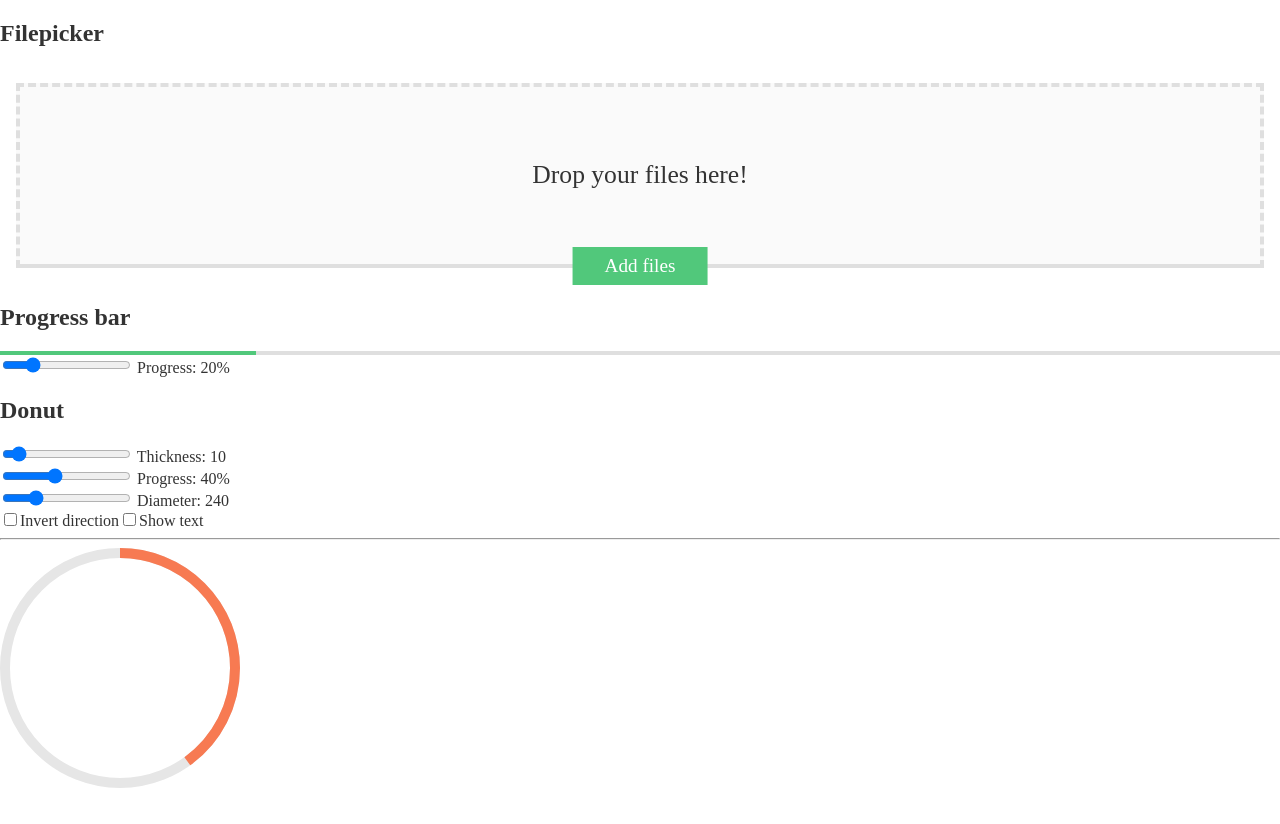
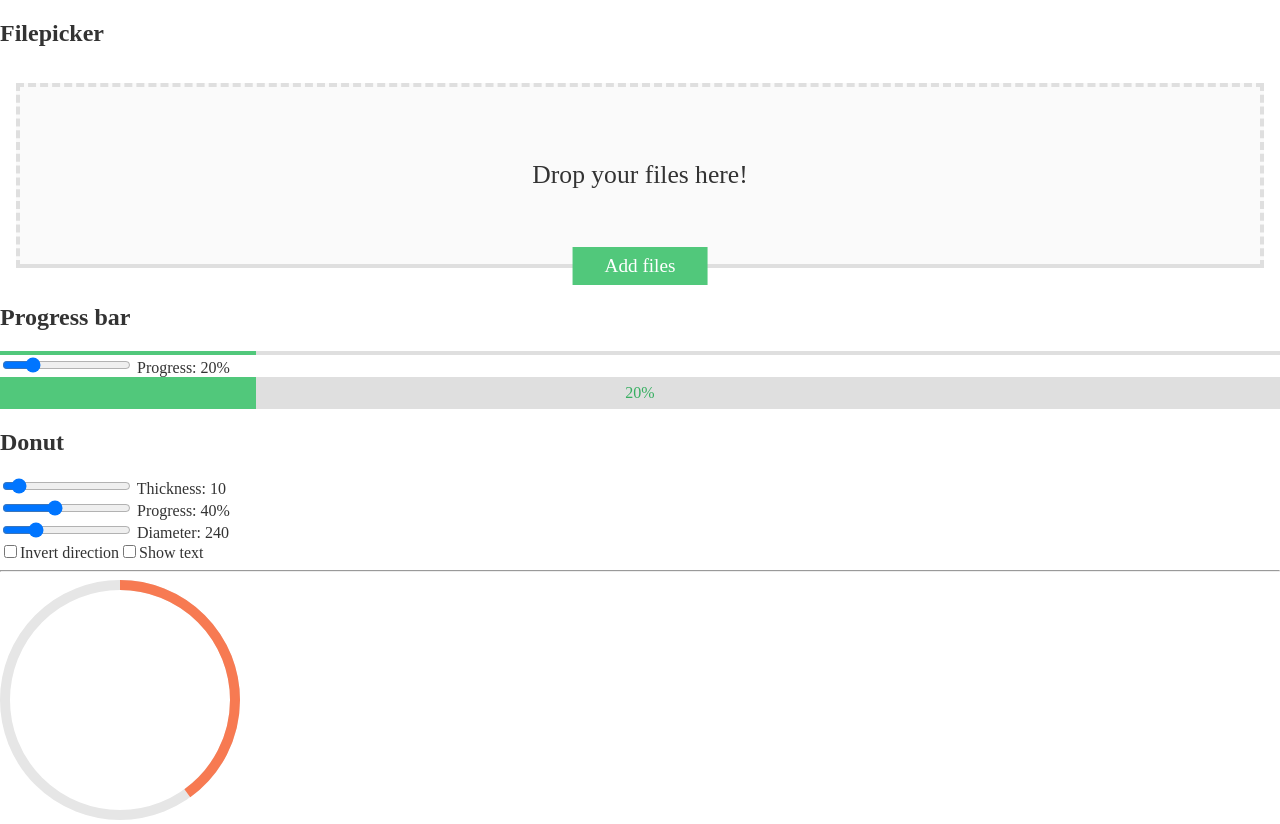
Before and after one commit to elgervb/ngx-components, an Angular app: page / in a window 1280 px wide. Before the commit the page ends 800 px from the top, so only its background shows below. Built offline with nearby package versions, Linux system fonts and the light colour scheme.

Commit message:
Progressbar: customize with inputs

```diff
--- a/src/app/app.component.html
+++ b/src/app/app.component.html
@@ -10,8 +10,8 @@
   <h2>Progress bar</h2>
 
   <evb-progressbar [progress]="progressbar.progress"></evb-progressbar>
-
   <input type="range" min="0" max="100" [(ngModel)]="progressbar.progress"> Progress: {{progressbar.progress}}%<br>
+  <evb-progressbar [progress]="progressbar.progress" [height]="32" [showText]="true"></evb-progressbar>
 </section>
 
 <section>
--- a/src/app/progressbar/progressbar.component.scss
+++ b/src/app/progressbar/progressbar.component.scss
@@ -1,10 +1,30 @@
 $progressbar-background: #dfdfdf !default;
 $progressbar-foreground: #51C87B !default;
 $progressbar-height: .25rem !default;
+$progressbar-width: 100% !default;
+$progressbar-color: darken($progressbar-foreground, 10%) !default;
+$progressbar-color-gt-50: lighten($progressbar-background, 10%) !default;
 
 .progressbar {
   background-color: $progressbar-background;
+  color: $progressbar-color;
   height: $progressbar-height;
+  position: relative;
+  width: $progressbar-width;
+
+  &.progress--with-text::after {
+    content: attr(data-progress)"%";
+    display: block;
+    font-size: 1em;
+    left: 50%;
+    position: absolute;
+    top: 50%;
+    transform: translate(-50%, -50%);
+  }
+
+  &.progress--gt-50 {
+    color: $progressbar-color-gt-50;
+  }
 
   .progressbar__inner {
     background-color: $progressbar-foreground;
--- a/src/app/progressbar/progressbar.component.ts
+++ b/src/app/progressbar/progressbar.component.ts
@@ -3,15 +3,21 @@ import { Component, Input, OnChanges, SimpleChanges } from '@angular/core';
 @Component({
   selector: 'evb-progressbar',
   template: `
-  <div class="progressbar">
-    <div class="progressbar__inner"[style.width.%]="progress"></div>
-  </div>
+    <div class="progressbar"
+      [class.progress--with-text]="showText"
+      [class.progress--gt-50]="progress >= 50"
+      [style.height.px]="height"
+      [attr.data-progress]="progress">
+      <div class="progressbar__inner" [style.width.%]="progress"></div>
+    </div>
   `,
   styleUrls: ['./progressbar.component.scss']
 })
 export class ProgressbarComponent implements OnChanges {
 
   @Input() progress = 0;
+  @Input() showText = false;
+  @Input() height?;
 
   ngOnChanges(changes: SimpleChanges) {
     if (changes['progress']) {
```
